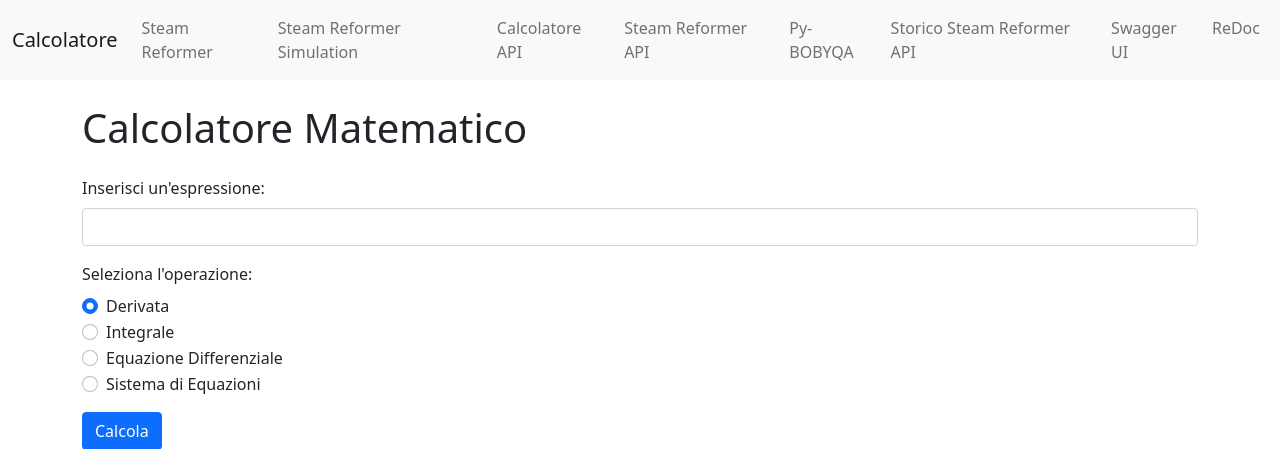
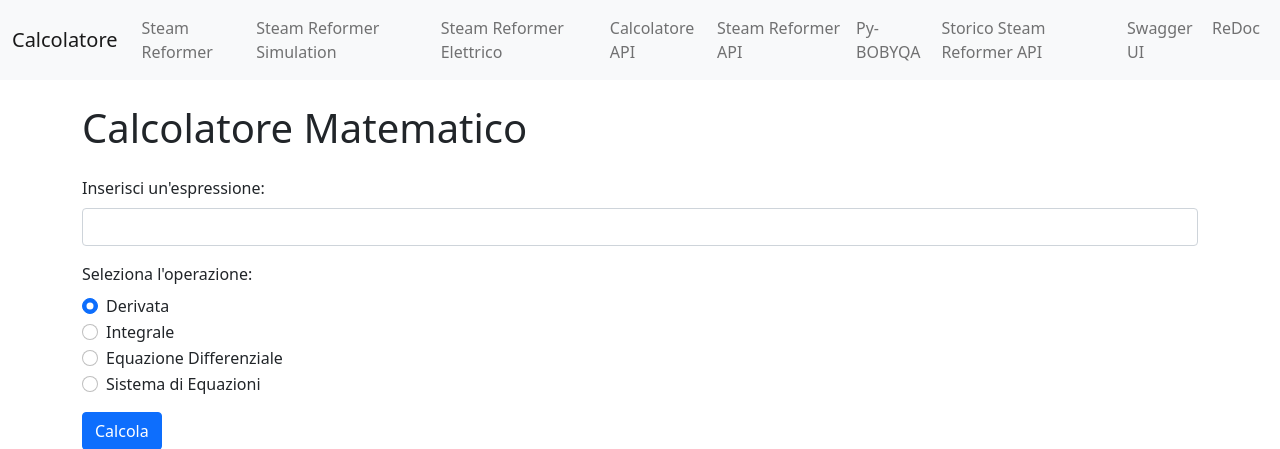
Before and after one commit to maurizioruscio/calcolatore-matematico, a Django app: template matematica/templates/calcolatore.html in a window 1280 px wide. Shown: the top 449 px of the page. Run offline with Django 5.2, Linux system fonts and the light colour scheme; the template is opened without the code that fills it, so the values that code supplies are empty.

Commit message:
aggiunto link refomer elettrico

```diff
--- a/matematica/templates/calcolatore.html
+++ b/matematica/templates/calcolatore.html
@@ -27,6 +27,9 @@
                     </li>
                     <li class="nav-item">
                         <a class="nav-link" href="{% url 'steam_reformer_simulation' %}">Steam Reformer Simulation</a>
+                    </li>
+                    <li class="nav-item">
+                        <a class="nav-link" href="{% url 'electric_steam_reformer_simulation' %}">Steam Reformer Elettrico</a>
                     </li>
                     <li class="nav-item">
                         <a class="nav-link" href="{% url 'calcolatore_api' %}">Calcolatore API</a>
```
